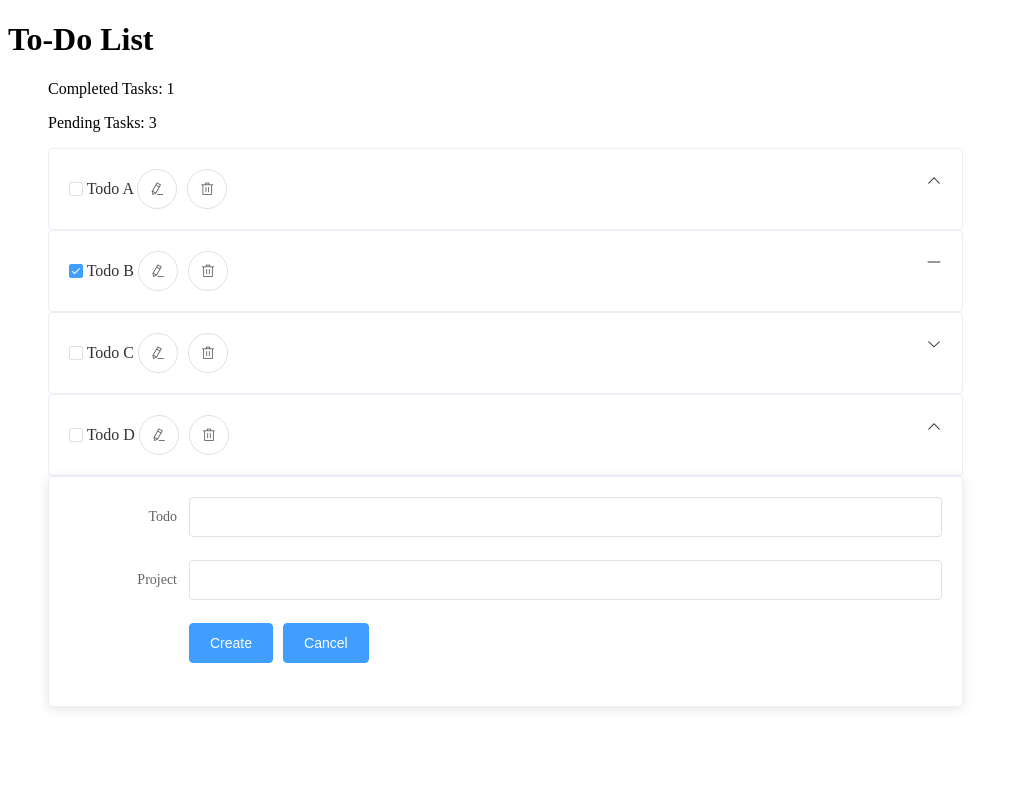
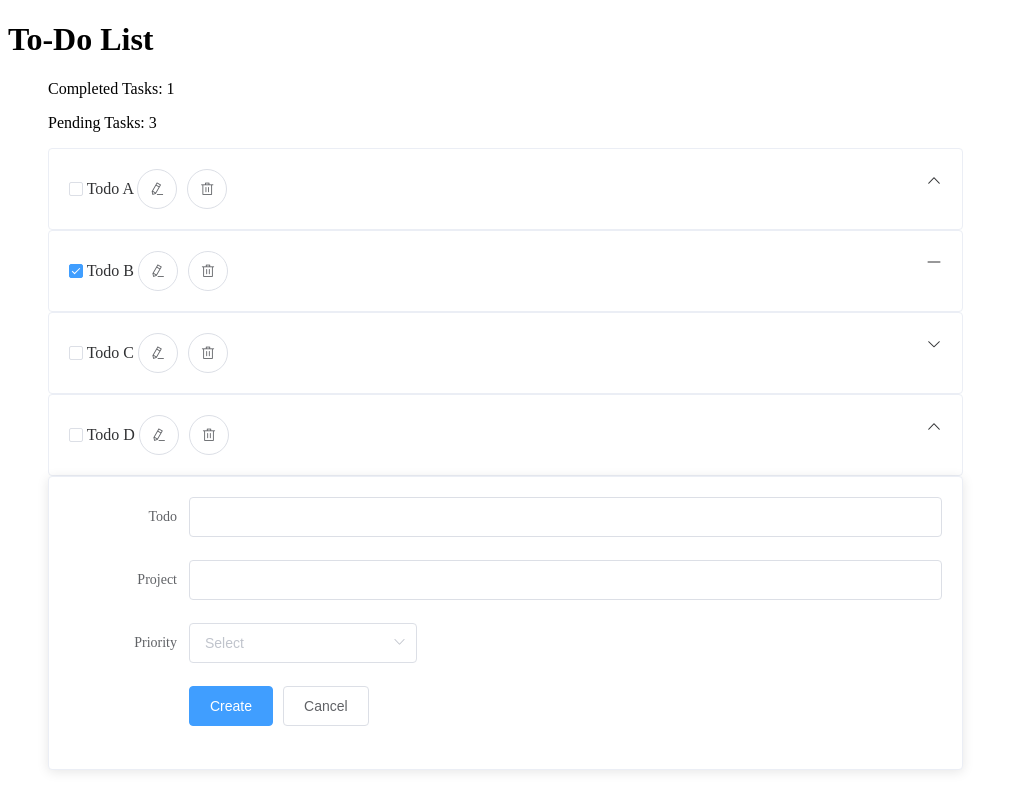
Before and after one commit to dukeydd/projects, a Vue app: page / in a window 1280 px wide. Both pictures are taken after a click on the button 89 px from the left and 516 px from the top of the page. Shown: the whole page, without its empty margins (0-1018 px from the left). Built offline with nearby package versions, Linux system fonts and the light colour scheme.

Commit message:
correctly loads and send create event, input incorrect

```diff
--- a/src/App.vue
+++ b/src/App.vue
@@ -56,10 +56,10 @@ export default {
       this.todos.push({
         title,
         project,
-        done,
+        done: false,
         priority
-      })
-    }
+      });
+    },
   }
 };
 </script>
--- a/src/components/CreateTodo.vue
+++ b/src/components/CreateTodo.vue
@@ -10,7 +10,7 @@
           <el-form-item label="Project">
               <el-input v-model="projectText" ref="project" defaultValue ="" />
           </el-form-item>
-          <!-- <el-form-item label="Priority">
+          <el-form-item label="Priority">
               <el-select v-model="priorityText" ref="priority" placeholder="Select" value-key="id">
                 <el-option
                     v-for="prio in priorities"
@@ -19,10 +19,10 @@
                     :value="prio.value">
                 </el-option>
               </el-select>
-          </el-form-item> -->
+          </el-form-item>
           <el-form-item>
             <el-button type="primary" v-on:click="sendForm">Create</el-button>
-            <el-button type="primary" v-on:click="closeForm">Cancel</el-button>
+            <el-button type="default" v-on:click="closeForm">Cancel</el-button>
           </el-form-item>
         </el-form>
       </el-card>
@@ -67,14 +67,16 @@ export default {
         // if no priority then default to something
         const title = this.titleText;
         const project = this.projectText;
+        console.log(title, project);
         // const priority= this.priorityText;
-        this.$emit('create-todo', {
+        this.$emit('add-todo', {
           title,
           project,
           done: false,
           priority: "Medium",
         });
         this.newTodoText = '';
+        console.log(this, "hi");
       }
       this.isCreating = false;
     },
```
